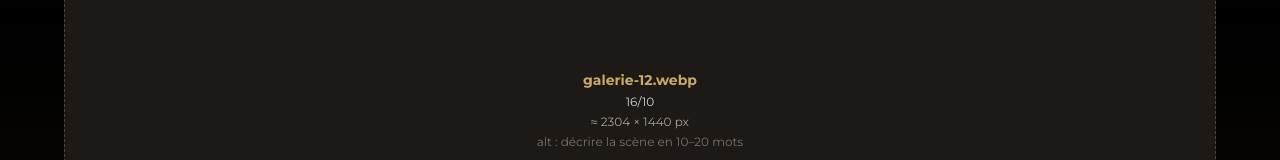
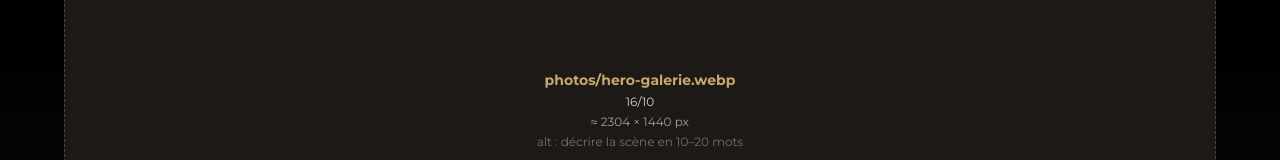
Before and after one commit to Fysalidev/www-sousaphone-carbon, a Next.js app: page /galerie in a window 1280 px wide. Shown: the part 622-782 px from the top of the page. Built offline with nearby package versions, Linux system fonts and the light colour scheme; no server answers.

Commit message:
9 | Galerie | hero : photo dédiée photos/hero-galerie.webp (hors trame), câblage via PHOTO_HERO
Generated by Mistral Vibe.
Co-Authored-By: Mistral Vibe <vibe@mistral.ai>

```diff
--- a/src/app/galerie/page.js
+++ b/src/app/galerie/page.js
@@ -22,6 +22,11 @@ export const metadata = {
 // leur emplacement : les rebrancher ne demande que l'entrée
 // src/alt correspondante.
 const PHOTOS = {};
+
+// Photo d'ouverture du hero : dédiée au hero, hors numérotation de
+// la trame — à déposer dans public/photos/ puis renseigner src/alt
+// ici, le placeholder bascule alors à l'image.
+const PHOTO_HERO = null; // ex. { src: "/photos/hero-galerie.webp", alt: "…" }
 
 // ——— Trame alignée ———
 // La série se lit en lignes alignées, motif 2–3–1 répété : une ligne
@@ -144,11 +149,12 @@ export default function GaleriePage() {
           hero-titre, hero-promesse — aucune taille ici). Compacité
           assumée : pas de hauteur d'écran verrouillée, la galerie
           est une page de défilement et la série doit rester proche.
-          La photo d'ouverture vit à l'emplacement 12 de la trame
-          (galerie-12.webp, empreinte grande 16/10) : le hero la
-          reprendra au dépôt — pour l'instant il rend le même
-          placeholder que la trame, avec les consignes de taille
-          et d'alt, dans la colonne de la grille (max-w-6xl). */}
+          La photo d'ouverture est dédiée au hero — hors
+          numérotation de la trame, comme hero-desktop.webp sur
+          l'accueil : elle attend photos/hero-galerie.webp
+          (empreinte grande 16/10) et vit dans la colonne de la
+          grille (max-w-6xl) ; le câblage se fait dans PHOTO_HERO
+          ci-dessus, le placeholder laisse alors place à l'image. */}
       <section
         aria-labelledby="titre-galerie"
         className="hero flex flex-col bg-linear-to-b from-[#C9A96A]/10 via-transparent to-[#C9A96A]/10 px-6 pt-12 pb-12 text-center min-[768px]:pt-16 min-[768px]:pb-16"
@@ -166,7 +172,33 @@ export default function GaleriePage() {
           L&rsquo;atelier, l&rsquo;instrument et les musiciens en situation.
         </p>
         <div className="hero-entree mx-auto mt-10 w-full max-w-6xl min-[768px]:mt-12 [animation-delay:600ms]">
-          <EmplacementGalerie taille="grande" numero="12" />
+          {PHOTO_HERO ? (
+            <div className="relative aspect-[16/10] overflow-hidden rounded-2xl">
+              <Image
+                src={PHOTO_HERO.src}
+                alt={PHOTO_HERO.alt}
+                fill
+                priority
+                sizes="(min-width: 72rem) 1152px, calc(100vw - 3rem)"
+                className="object-cover brightness-90"
+              />
+            </div>
+          ) : (
+            <figure className="flex aspect-[16/10] flex-col items-center justify-center gap-1 rounded-2xl border border-dashed border-[#C9A96A]/30 bg-stone-900 p-4 text-center">
+              <figcaption className="text-xs min-[768px]:text-sm font-bold text-[#C9A96A]">
+                photos/hero-galerie.webp
+              </figcaption>
+              <p className="text-[10px] min-[768px]:text-xs text-stone-300">
+                16/10
+              </p>
+              <p className="text-[10px] min-[768px]:text-xs text-stone-400">
+                ≈ 2304 × 1440 px
+              </p>
+              <p className="text-[10px] min-[768px]:text-xs text-stone-500">
+                alt&nbsp;: décrire la scène en 10–20 mots
+              </p>
+            </figure>
+          )}
         </div>
       </section>
       {/* Trame de la galerie : chaque ligne de LIGNES se rend dans sa
```
